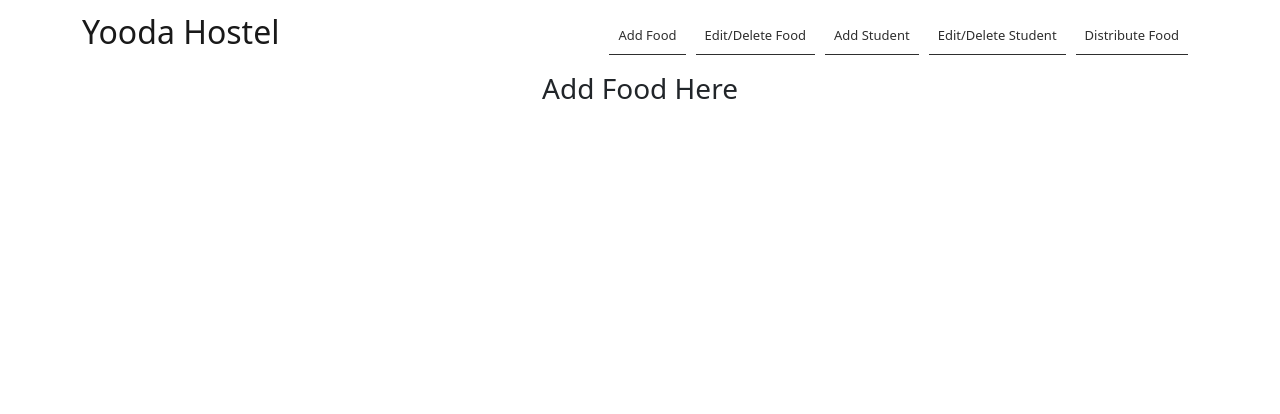
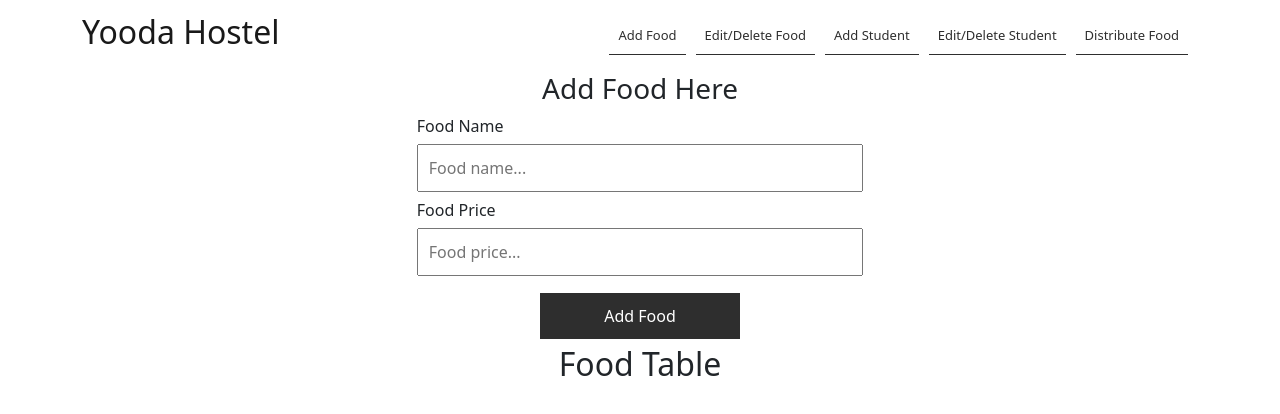
Before and after one commit to itzrizvi/yooda-hostel-client, a React (Create React App) app: page /addfood in a window 1280 px wide. Shown: the top 414 px of the page. Built offline with nearby package versions, Linux system fonts and the light colour scheme.

Commit message:
Add FOOD Working

```diff
--- a/package.json
+++ b/package.json
@@ -6,6 +6,7 @@
     "@testing-library/jest-dom": "^5.16.2",
     "@testing-library/react": "^12.1.2",
     "@testing-library/user-event": "^13.5.0",
+    "axios": "^0.25.0",
     "bootstrap": "^5.1.3",
     "react": "^17.0.2",
     "react-bootstrap": "^2.1.2",
--- a/src/Pages/AddFood/AddFood.js
+++ b/src/Pages/AddFood/AddFood.js
@@ -1,7 +1,25 @@
 import React from 'react';
+import { useState } from 'react';
 import Navigation from '../Shared/Navigation/Navigation';
 
 const AddFood = () => {
+    // State for getting food data
+    const [food, setFood] = useState({
+        foodItem: "",
+        costPrice: "",
+    });
+
+    // Form Change Function
+    const handleChange = ({ currentTarget: input }) => {
+        setFood({ ...food, [input.name]: input.value });
+    };
+
+    // Form Submit Function
+    const handleSubmit = async (e) => {
+        e.preventDefault();
+        console.log(food);
+    }
+
     return (
         <>
             <Navigation />
@@ -9,10 +27,23 @@ const AddFood = () => {
                 <h3>Add Food Here</h3>
             </div>
             <div className="container">
-                <div className="col-md-12">
-                    <form className='addfood-form'>
-
-                    </form>
+                <div className="row">
+                    <div className="col-md-12">
+                        <form className='addfood-form' onSubmit={handleSubmit}>
+                            <label htmlFor="addfoodin">Food Name</label>
+                            <input type="text" name="foodItem" value={food.foodItem} onChange={handleChange} id='addfoodin' placeholder='Food name...' required />
+                            <label htmlFor="addfoodprice">Food Price</label>
+                            <input type="text" name="costPrice" value={food.costPrice} onChange={handleChange} id='addfoodprice' placeholder='Food price...' required />
+                            <input type="submit" className='addfood-btn' value="Add Food" />
+                        </form>
+                    </div>
+                </div>
+            </div>
+            <div className="container">
+                <div className="row">
+                    <div className="col-md-12">
+                        <h2>Food Table</h2>
+                    </div>
                 </div>
             </div>
         </>
--- a/src/Pages/Home/Home.css
+++ b/src/Pages/Home/Home.css
@@ -16,3 +16,44 @@
     color: #FFFFFF;
     border-bottom: 1px solid transparent;
 }
+
+/* ADD FOOD CSS */
+form.addfood-form {
+    width: 50%;
+    margin: auto;
+}
+
+form.addfood-form label,form.addfood-form input {
+    display: block;
+    text-align: left;
+    width: 80%;
+    margin: auto;
+    margin-bottom: 6px;
+}
+
+form.addfood-form label {
+    font-size: 16px;
+    font-weight: 500;
+}
+
+form.addfood-form input {
+    outline: none;
+    padding: 10px;
+}
+
+input.addfood-btn {
+    text-align: center !important;
+    width: 200px !important;
+    margin-top: 17px !important;
+    background-color: #2e2e2e;
+    border: 1px solid transparent;
+    color: #FFFFFF;
+    font-weight: 500;
+    transition: .3s;
+}
+
+input.addfood-btn:hover {
+    border: 1px solid #2e2e2e;
+    background-color: #FFFFFF;
+    color: #2e2e2e;
+}
```
Also changed, not shown: 1 other file (tests, documents, lock files or other folders).
